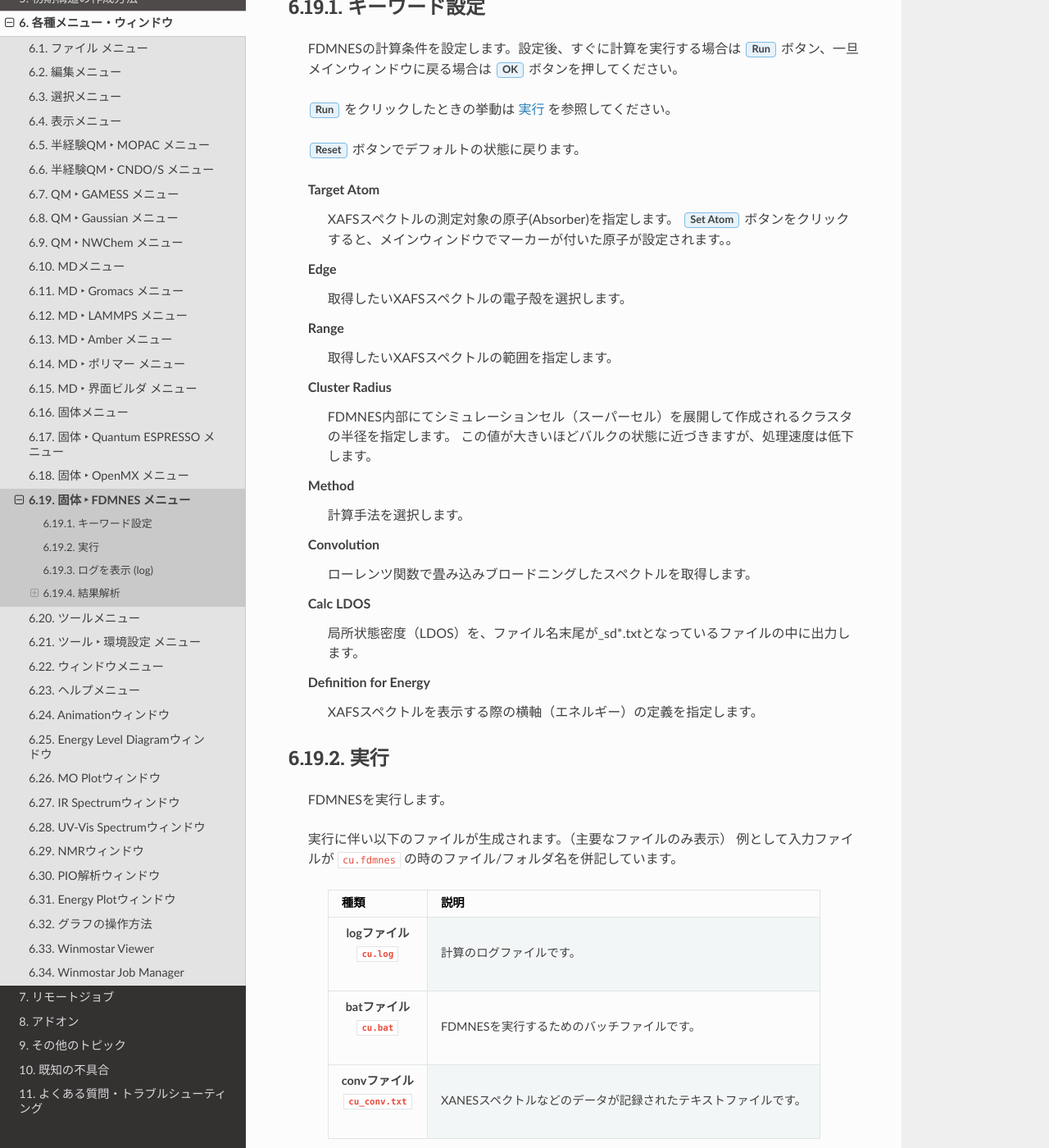
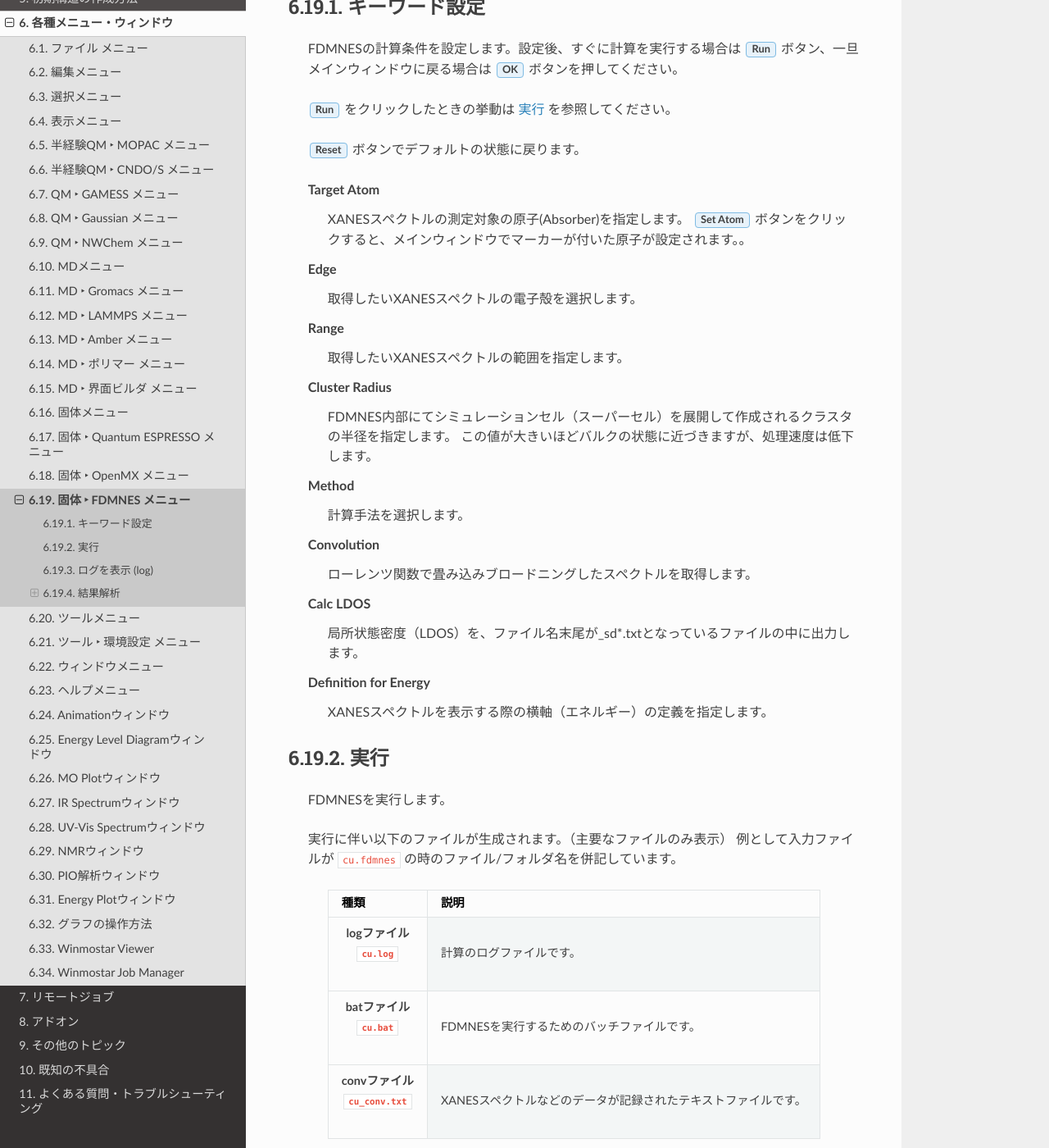
Before and after one commit to X-Ability/winmostar_doc, a Sphinx documentation site: the page built from source/winmos/solid/winmos_fdmnes.rst, in a window 1280 px wide and 1400 px high, scrolled down 275 px. Shown: the whole window at 82% size. Built offline with Sphinx 7.4.7 and the Read the Docs theme 2.0.0, drawn with Linux system fonts in a browser that asks for light colours; some of the changed text lies outside the part shown.

Commit message:
XAFS->XANES

```diff
--- a/source/winmos/solid/winmos_fdmnes.rst
+++ b/source/winmos/solid/winmos_fdmnes.rst
@@ -19,12 +19,12 @@
    :guilabel:`Reset` ボタンでデフォルトの状態に戻ります。
 
    Target Atom
-      XAFSスペクトルの測定対象の原子(Absorber)を指定します。
+      XANESスペクトルの測定対象の原子(Absorber)を指定します。
       :guilabel:`Set Atom` ボタンをクリックすると、メインウィンドウでマーカーが付いた原子が設定されます。。
    Edge
-      取得したいXAFSスペクトルの電子殻を選択します。
+      取得したいXANESスペクトルの電子殻を選択します。
    Range
-      取得したいXAFSスペクトルの範囲を指定します。
+      取得したいXANESスペクトルの範囲を指定します。
    Cluster Radius
       FDMNES内部にてシミュレーションセル（スーパーセル）を展開して作成されるクラスタの半径を指定します。
       この値が大きいほどバルクの状態に近づきますが、処理速度は低下します。
@@ -35,7 +35,7 @@
    Calc LDOS
       局所状態密度（LDOS）を、ファイル名末尾が_sd*.txtとなっているファイルの中に出力します。
    Definition for Energy
-      XAFSスペクトルを表示する際の横軸（エネルギー）の定義を指定します。
+      XANESスペクトルを表示する際の横軸（エネルギー）の定義を指定します。
 
 .. _solid_fdmnes_start:
 
@@ -73,7 +73,7 @@
 結果解析
 ---------------------
 
-XAFSスペクトル
+XANESスペクトル
 ^^^^^^^^^^^^^^^^^^^^^^^^^^^^
 
-   convファイル（ :file:`\*_conv.txt` ）を選択し、XAFSスペクトルを表示します。
+   convファイル（ :file:`\*_conv.txt` ）を選択し、XANESスペクトルを表示します。
```
Also changed, not shown: 1 other file.
